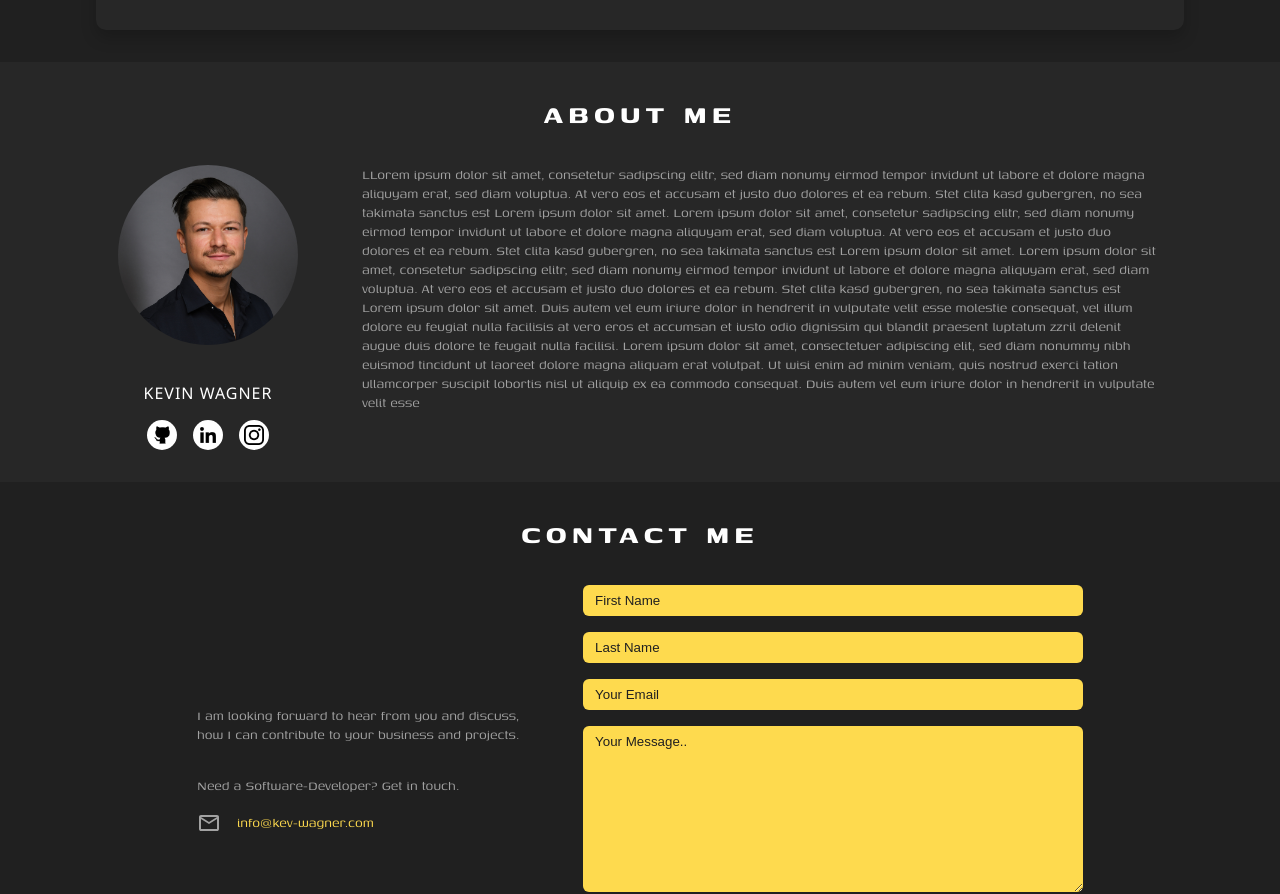
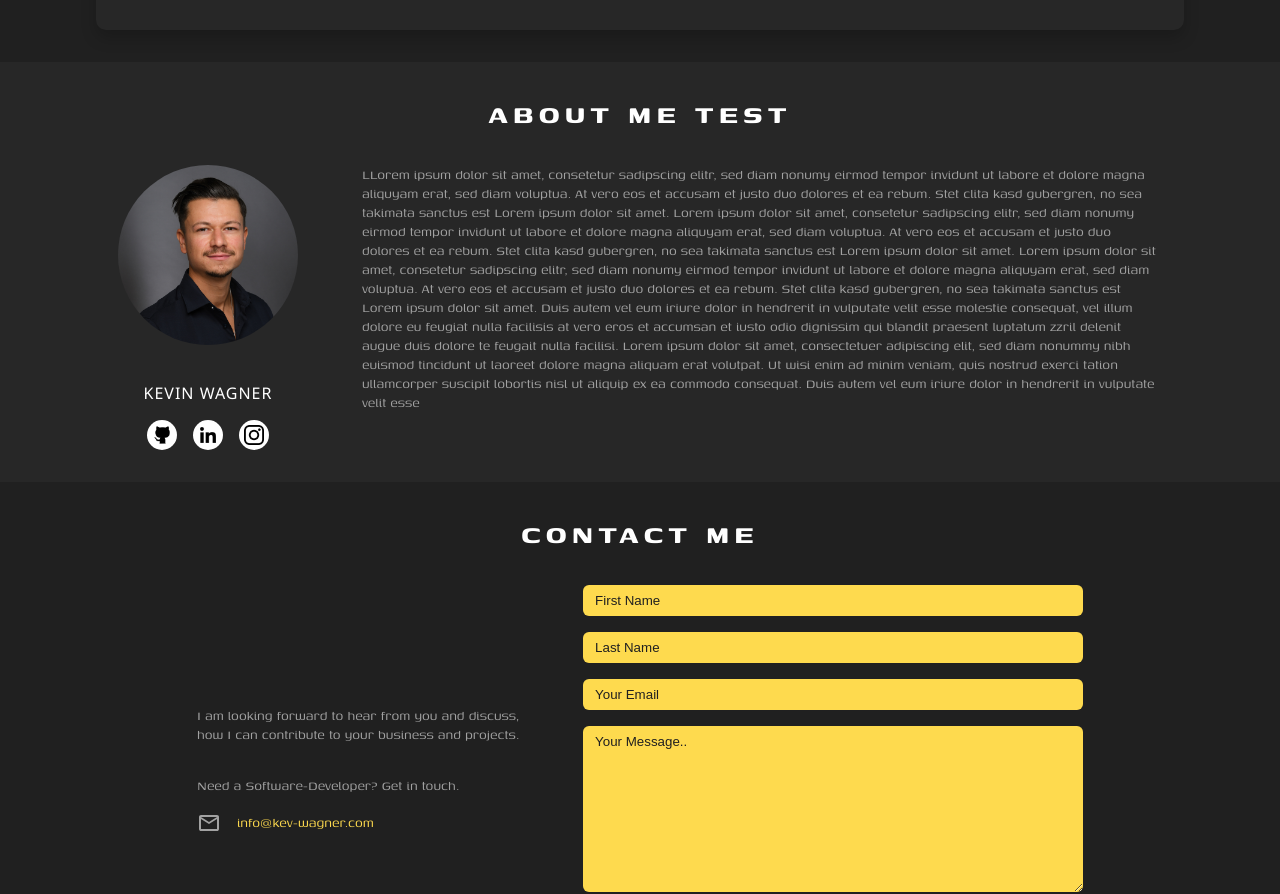
Before and after one commit to Kev4493/portfolio_blackDesign, an Angular app: page / in a window 1280 px wide. Shown: the part 2937-3831 px from the top of the page. Built offline with nearby package versions, Linux system fonts and the light colour scheme.

Commit message:
[TEST] test-push

```diff
--- a/src/app/components/about/about.component.html
+++ b/src/app/components/about/about.component.html
@@ -1,6 +1,6 @@
 <div class="about mainContainer">
     <div class="about__headline">
-        <h1 class="sectionHeadline">About me</h1>
+        <h1 class="sectionHeadline">About Me TEST</h1>
     </div>
     <div class="about__profile">
         <div class="about__profileLeft">
```
